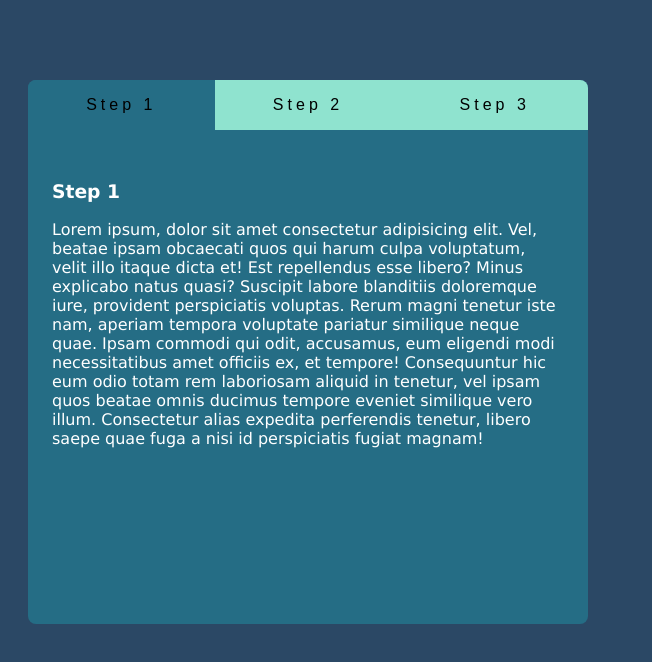
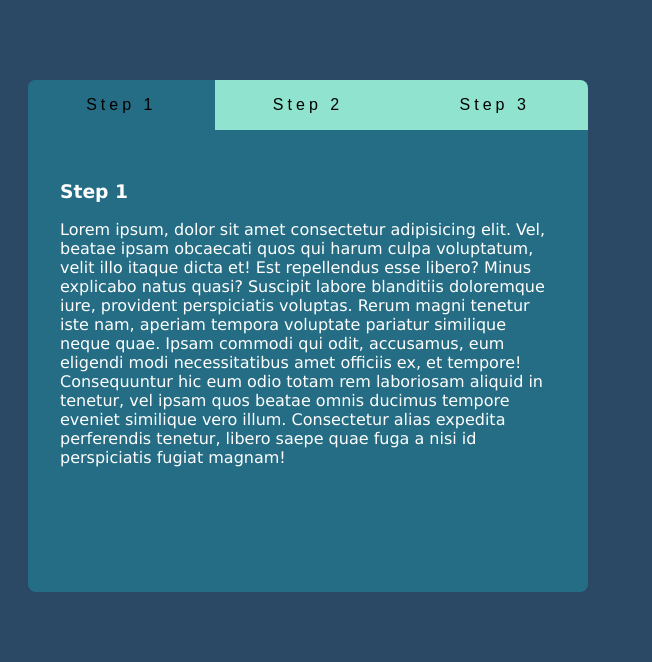
Before and after one commit to RonnyK36/tab-sections, a plain HTML site: page index.html in a window 1280 px wide. Shown: the full height of the page, 628-1280 px from the left. Drawn offline with Linux system fonts and the light colour scheme.

Commit message:
Fixed Tab Content not aligning

```diff
--- a/app.js
+++ b/app.js
@@ -6,13 +6,14 @@
 
     const id = event.target.dataset.id;
     if (id) {
+        articlesEl.forEach((article) => {
+            article.classList.remove("live");
+        });
         btnsEl.forEach((btn) => {
             btn.classList.remove("live");
         });
         event.target.classList.add("live");
-        articlesEl.forEach((article) => {
-            article.classList.remove("live");
-        });
+
 
         const element = document.getElementById(id);
         element.classList.add("live");
--- a/styles.css
+++ b/styles.css
@@ -57,9 +57,10 @@
     color: white;
 }
 
-.tabs-content {
+
+/* .tabs-content {
     padding: 2rem 1.5rem;
-}
+} */
 
 @media (min-width: 600px) {
     .image {
@@ -73,6 +74,7 @@
 }
 
 .content {
+    padding: 2rem;
     display: none;
 }
 
```
Also changed, not shown: index.html (+0 -5 lines).
